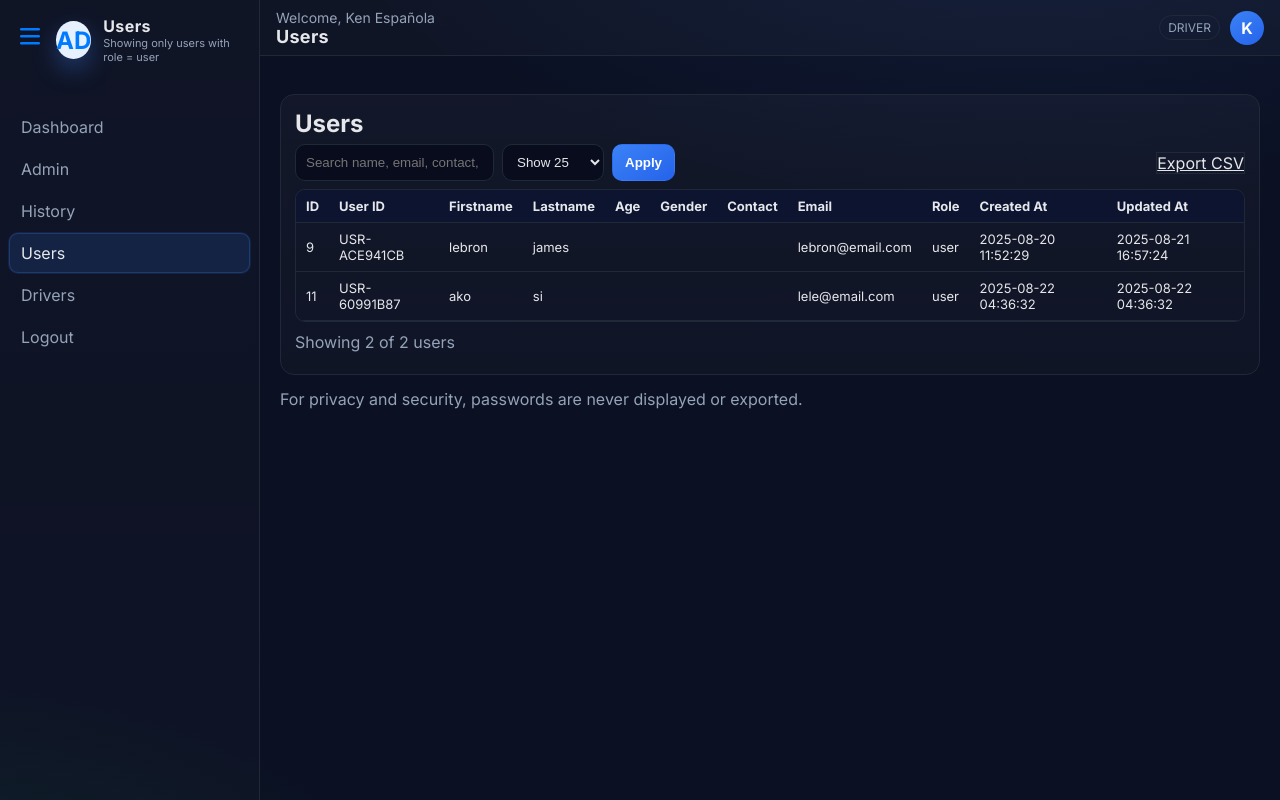
After one commit to euonoia/project-management, a PHP site: page /connections/auth/users.php in a window 1280 px wide. The commit adds this page. Run offline with PHP 8.4, Linux system fonts and the light colour scheme; a user stored in the database is signed in; data comes from the database, SQL or seed files in the repository.

Commit message:
initial commit

```diff
--- a/logistics2/connections/auth/drivers.php
+++ b/logistics2/connections/auth/drivers.php
@@ -199,7 +199,8 @@ if ($export) {
         <a href="index.php">Dashboard</a>
         <a href="admin.php">Admin</a>
         <a href="history.php">History</a>
-        <a href="users.php" class="active">Drivers</a>
+        <a href="users.php">Users</a>
+        <a href="drivers.php" class="active">Drivers</a>
         <a href="logout.php">Logout</a>
       </nav>
     </aside>
--- a/logistics2/connections/auth/history.php
+++ b/logistics2/connections/auth/history.php
@@ -217,6 +217,7 @@ if ($export) {
         <a href="index.php">Dashboard</a>
         <a href="admin.php">Admin</a>
         <a href="history.php" class="active">History</a>
+        <a href="users.php">Users</a>
         <a href="drivers.php">Drivers</a>
         <a href="logout.php">Logout</a>
       </nav>
--- a/logistics2/connections/auth/index.php
+++ b/logistics2/connections/auth/index.php
@@ -158,6 +158,7 @@ try {
         <a href="../../dispatchsystem/index.php">Reservations</a>
         <a href="admin.php">Admin</a>
         <a href="history.php">History</a>
+        <a href="users.php">Users</a>
         <a href="drivers.php">Drivers</a>
         <a href="../auth/logout.php">Logout</a>
         <hr style="border-color:var(--border)">
--- /dev/null
+++ b/logistics2/connections/auth/users.php
@@ -0,0 +1,249 @@
+<?php
+// Users listing page (role = 'user')
+// - Starts session and redirects to login if not authenticated
+// - Displays all users whose role is exactly 'user'
+// - Search, pagination, CSV export
+// - Excludes password from display for security
+
+// Security headers
+header('X-Frame-Options: DENY');
+header('X-Content-Type-Options: nosniff');
+header('Referrer-Policy: strict-origin-when-cross-origin');
+
+session_start();
+require_once('../../../database/connect.php');
+
+// Require login
+if (!isset($_SESSION['user_id'])) {
+    header('Location: login.php');
+    exit();
+}
+
+$session_role = (string)($_SESSION['role'] ?? 'user');
+$session_name = trim(((string)($_SESSION['firstname'] ?? '') . ' ' . (string)($_SESSION['lastname'] ?? '')));
+if ($session_name === '') { $session_name = 'User'; }
+
+function e($str) { return htmlspecialchars((string)$str, ENT_QUOTES, 'UTF-8'); }
+
+// Filters & pagination
+$kw      = trim((string)($_GET['q'] ?? ''));
+$page    = max(1, (int)($_GET['p'] ?? 1));
+$pageSz  = max(1, min(100, (int)($_GET['ps'] ?? 25)));
+$offset  = ($page - 1) * $pageSz;
+$export  = isset($_GET['export']) && $_GET['export'] === '1';
+
+// FIX: use bound parameter for role filter to avoid SQL mode issues (ANSI_QUOTES)
+$where   = ['u.role = :role'];
+$params  = [':role' => 'user'];
+
+if ($kw !== '') {
+    $where[] = '(
+        u.firstname LIKE :kw OR
+        u.lastname LIKE :kw OR
+        u.email LIKE :kw OR
+        u.contact LIKE :kw OR
+        u.user_id LIKE :kw OR
+        u.gender LIKE :kw
+    )';
+    $params[':kw'] = '%'.$kw.'%';
+}
+$WSQL = $where ? ('WHERE ' . implode(' AND ', $where)) : '';
+
+// Count rows
+$totalRows = 0;
+try {
+    $stmt = $dbh->prepare('SELECT COUNT(*) FROM users u ' . $WSQL);
+    $stmt->execute($params);
+    $totalRows = (int)$stmt->fetchColumn();
+} catch (Throwable $e) {
+    $totalRows = 0;
+}
+
+// Fetch rows (exclude password from selection)
+$rows = [];
+try {
+    $sql = 'SELECT u.id, u.user_id, u.firstname, u.lastname, u.age, u.gender, u.contact, u.email, u.role, u.created_at, u.updated_at
+            FROM users u ' . $WSQL . '
+            ORDER BY u.lastname, u.firstname, u.user_id
+            ' . ($export ? '' : 'LIMIT :lim OFFSET :off');
+    $stmt = $dbh->prepare($sql);
+    foreach ($params as $k => $v) {
+        $stmt->bindValue($k, $v, is_int($v) ? PDO::PARAM_INT : PDO::PARAM_STR);
+    }
+    if (!$export) {
+        $stmt->bindValue(':lim', $pageSz, PDO::PARAM_INT);
+        $stmt->bindValue(':off', $offset, PDO::PARAM_INT);
+    }
+    $stmt->execute();
+    $rows = $stmt->fetchAll(PDO::FETCH_ASSOC);
+} catch (Throwable $e) {
+    $rows = [];
+}
+
+// CSV export
+if ($export) {
+    header('Content-Type: text/csv');
+    header('Content-Disposition: attachment; filename="users_role_user.csv"');
+    $out = fopen('php://output', 'w');
+    fputcsv($out, ['id','user_id','firstname','lastname','age','gender','contact','email','role','created_at','updated_at']);
+    foreach ($rows as $r) {
+        fputcsv($out, [
+            $r['id'] ?? '', $r['user_id'] ?? '', $r['firstname'] ?? '', $r['lastname'] ?? '', $r['age'] ?? '', $r['gender'] ?? '', $r['contact'] ?? '', $r['email'] ?? '', $r['role'] ?? '', $r['created_at'] ?? '', $r['updated_at'] ?? ''
+        ]);
+    }
+    fclose($out);
+    exit;
+}
+?>
+<!doctype html>
+<html lang="en">
+<head>
+  <meta charset="utf-8" />
+  <meta name="viewport" content="width=device-width, initial-scale=1" />
+  <title>Users</title>
+  <link rel="stylesheet" href="style.css" />
+  <link rel="preconnect" href="https://fonts.googleapis.com">
+  <link rel="preconnect" href="https://fonts.gstatic.com" crossorigin>
+  <link href="https://fonts.googleapis.com/css2?family=Inter:wght@400;500;600;700&display=swap" rel="stylesheet">
+</head>
+<body>
+<div class="layout">
+  <div class="main-area">
+    <aside class="sidebar" id="sidebar">
+      <div class="brand">
+        <button id="sidebarToggle" aria-label="Toggle sidebar" style="background:none;border:none;outline:none;cursor:pointer;padding:0 0 8px 0;display:flex;align-items:center;">
+          <svg id="sidebarToggleIcon" width="28" height="28" viewBox="0 0 28 28" fill="none" xmlns="http://www.w3.org/2000/svg">
+            <rect x="4" y="6" width="20" height="2.5" rx="1.25" fill="#007bff"/>
+            <rect x="4" y="13" width="20" height="2.5" rx="1.25" fill="#007bff"/>
+            <rect x="4" y="20" width="20" height="2.5" rx="1.25" fill="#007bff"/>
+          </svg>
+        </button>
+        <div class="logo">AD</div>
+        <div>
+          <h1>Users</h1>
+          <div class="subtitle">Showing only users with role = user</div>
+        </div>
+      </div>
+      <nav class="sidenav">
+        <a href="index.php">Dashboard</a>
+        <a href="admin.php">Admin</a>
+        <a href="history.php">History</a>
+        <a href="users.php" class="active">Users</a>
+        <a href="drivers.php">Drivers</a>
+        <a href="logout.php">Logout</a>
+      </nav>
+    </aside>
+    <div class="content-area" style="display:flex;flex-direction:column;flex:1 1 0%;min-width:0;">
+      <header class="topbar">
+        <div>
+          <div class="muted" style="font-size:14px">Welcome, <?php echo e($session_name); ?></div>
+          <div style="font-weight:800; font-size:18px; letter-spacing:.3px">Users</div>
+        </div>
+        <div class="userbox">
+          <span class="pill"><?php echo e(strtoupper($session_role)); ?></span>
+          <div class="avatar"><?php echo e(strtoupper(substr($session_name,0,1))); ?></div>
+        </div>
+      </header>
+      <main class="content">
+
+        <section class="panel card">
+          <h2 style="margin:0 0 6px">Users</h2>
+          <div class="toolbar">
+            <form class="search" method="get">
+              <input type="text" name="q" value="<?php echo e($kw); ?>" placeholder="Search name, email, contact, user id..." />
+              <select name="ps">
+                <?php foreach ([25,50,100] as $ps): ?>
+                  <option value="<?php echo (int)$ps; ?>" <?php echo ($pageSz === $ps ? 'selected' : ''); ?>>Show <?php echo (int)$ps; ?></option>
+                <?php endforeach; ?>
+              </select>
+              <button class="btn" type="submit">Apply</button>
+            </form>
+            <div>
+              <a class="btn-ghost" href="?<?php echo http_build_query(array_merge($_GET, ['export' => '1', 'p' => 1])); ?>">Export CSV</a>
+            </div>
+          </div>
+
+          <div style="max-height:560px; overflow:auto; border:1px solid var(--border); border-radius:10px">
+            <table>
+              <thead>
+                <tr>
+                  <th>ID</th>
+                  <th>User ID</th>
+                  <th>Firstname</th>
+                  <th>Lastname</th>
+                  <th>Age</th>
+                  <th>Gender</th>
+                  <th>Contact</th>
+                  <th>Email</th>
+                  <th>Role</th>
+                  <th>Created At</th>
+                  <th>Updated At</th>
+                </tr>
+              </thead>
+              <tbody>
+                <?php if (empty($rows)): ?>
+                  <tr><td class="muted" colspan="11">No users found.</td></tr>
+                <?php else: foreach ($rows as $r): ?>
+                  <tr>
+                    <td><?php echo e($r['id'] ?? ''); ?></td>
+                    <td><?php echo e($r['user_id'] ?? ''); ?></td>
+                    <td><?php echo e($r['firstname'] ?? ''); ?></td>
+                    <td><?php echo e($r['lastname'] ?? ''); ?></td>
+                    <td><?php echo e($r['age'] ?? ''); ?></td>
+                    <td><?php echo e($r['gender'] ?? ''); ?></td>
+                    <td><?php echo e($r['contact'] ?? ''); ?></td>
+                    <td><?php echo e($r['email'] ?? ''); ?></td>
+                    <td><?php echo e($r['role'] ?? ''); ?></td>
+                    <td><?php echo e($r['created_at'] ?? ''); ?></td>
+                    <td><?php echo e($r['updated_at'] ?? ''); ?></td>
+                  </tr>
+                <?php endforeach; endif; ?>
+              </tbody>
+            </table>
+          </div>
+
+          <?php $maxPage = ($totalRows > 0) ? (int)ceil($totalRows / $pageSz) : 1; ?>
+          <div class="toolbar" style="margin-top:10px">
+            <div class="muted">Showing <?php echo (int)min($page * $pageSz, max(0, $totalRows)); ?> of <?php echo (int)$totalRows; ?> users</div>
+            <div>
+              <?php if ($page > 1): ?>
+                <a class="btn-ghost" href="?<?php echo http_build_query(array_merge($_GET, ['p' => $page - 1])); ?>">Prev</a>
+              <?php endif; ?>
+              <?php if ($page < $maxPage): ?>
+                <a class="btn-ghost" href="?<?php echo http_build_query(array_merge($_GET, ['p' => $page + 1])); ?>">Next</a>
+              <?php endif; ?>
+            </div>
+          </div>
+        </section>
+
+        <p class="muted" style="margin-top:14px">
+          For privacy and security, passwords are never displayed or exported.
+        </p>
+
+      </main>
+    </div>
+  </div>
+</div>
+<script>
+// Sidebar toggle persistence
+document.addEventListener('DOMContentLoaded', function() {
+  var sidebar = document.getElementById('sidebar');
+  var toggle = document.getElementById('sidebarToggle');
+  var icon = document.getElementById('sidebarToggleIcon');
+  if (localStorage.getItem('sidebar-collapsed') === '1') {
+    sidebar.classList.add('collapsed');
+    if (icon) icon.style.transform = 'rotate(180deg)';
+  }
+  if (toggle && sidebar) {
+    toggle.addEventListener('click', function(e) {
+      e.preventDefault();
+      sidebar.classList.toggle('collapsed');
+      var isCollapsed = sidebar.classList.contains('collapsed');
+      if (icon) icon.style.transform = isCollapsed ? 'rotate(180deg)' : '';
+      localStorage.setItem('sidebar-collapsed', isCollapsed ? '1' : '0');
+    });
+  }
+});
+</script>
+</body>
+</html>
```
